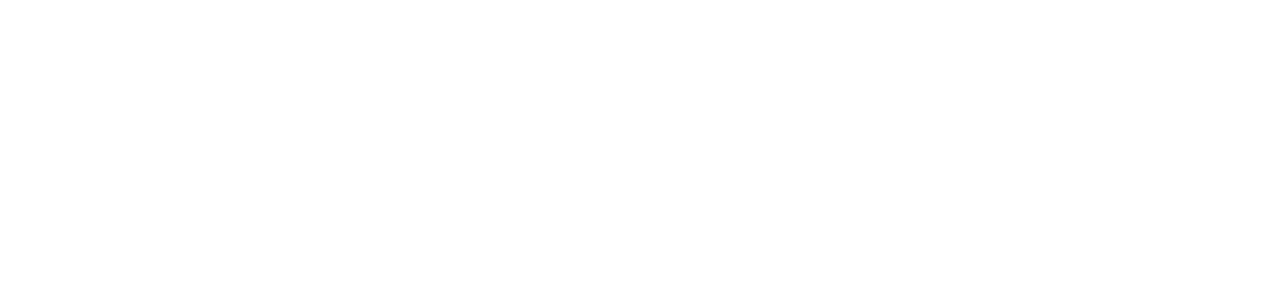
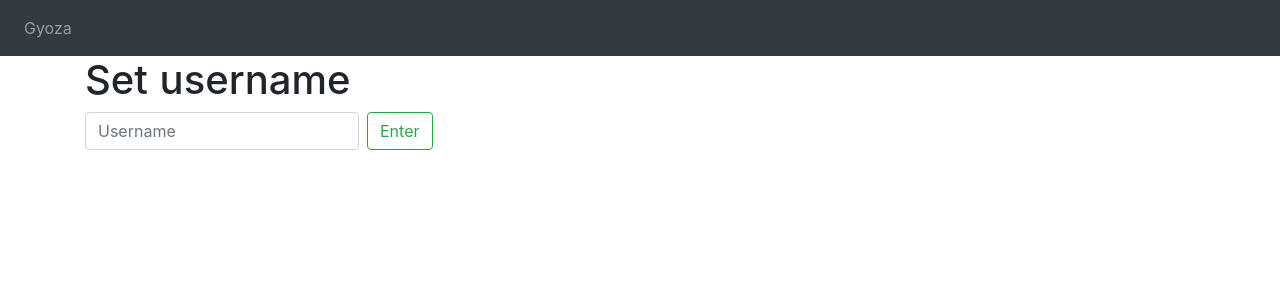
Before and after one commit to kemi-kun/gyo-main, a Nuxt app in the folder gyo-nuxt/: page /set-username in a window 1280 px wide. Before the commit this address had no page. Shown: the top 300 px of the page. Built offline with nearby package versions, Linux system fonts and the light colour scheme.

Commit message:
Create a component for the Set username screen

```diff
--- /dev/null
+++ b/gyo-nuxt/components/UsenameForm.vue
@@ -0,0 +1,19 @@
+<template>
+  <div id='set-user-name'>
+    <h1>Set username</h1>
+    <div id='username-form'>
+      <b-nav-form>
+        <b-form-input class="mr-sm-2" placeholder="Username"></b-form-input>
+        <b-button variant="outline-success" class="my-2 my-sm-0" type="submit">Enter</b-button>
+      </b-nav-form>
+    </div>
+  </div>
+</template>
+
+<script>
+export default {}
+</script>
+
+<style>
+
+</style>
--- /dev/null
+++ b/gyo-nuxt/pages/set-username.vue
@@ -0,0 +1,19 @@
+<template>
+  <div id='set-username'>
+    <nav-bar></nav-bar>
+    <b-container>
+      <usename-form></usename-form>
+    </b-container>
+  </div>
+</template>
+
+<script>
+import UsenameForm from '~/components/UsenameForm.vue'
+export default {
+  components: { UsenameForm }
+}
+</script>
+
+<style>
+
+</style>
```
